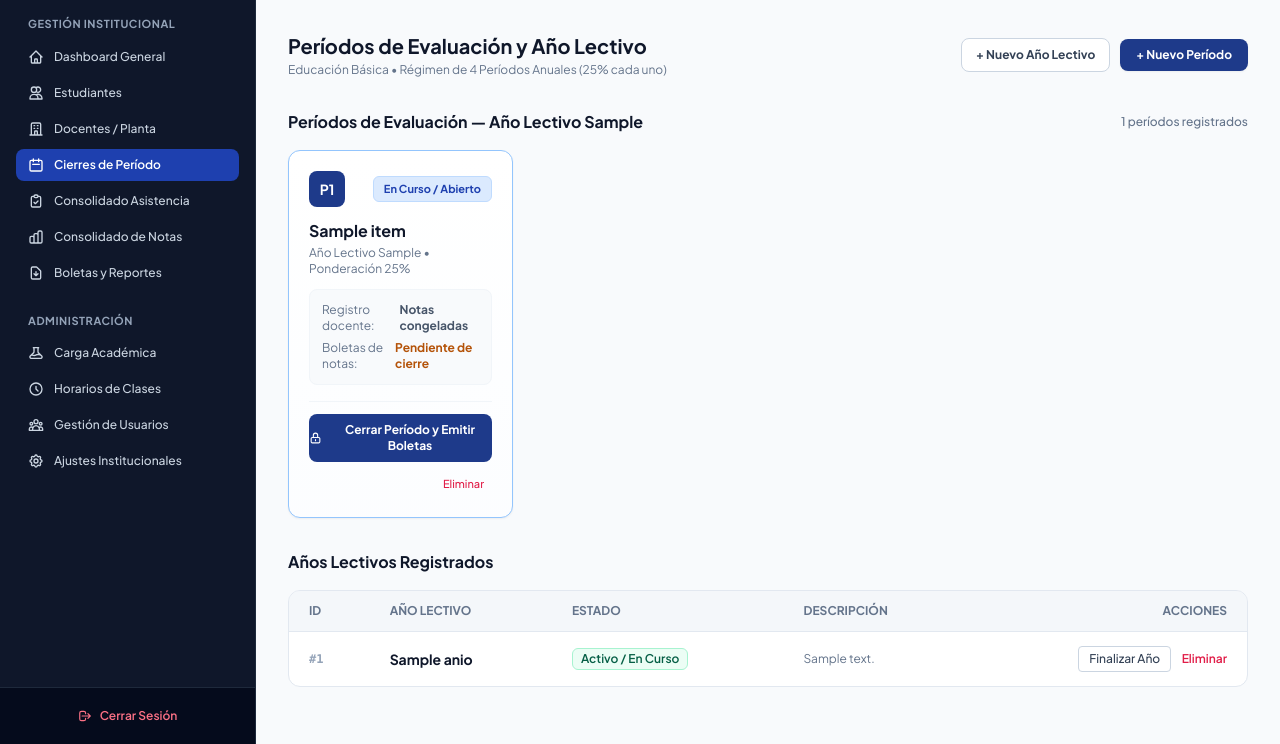
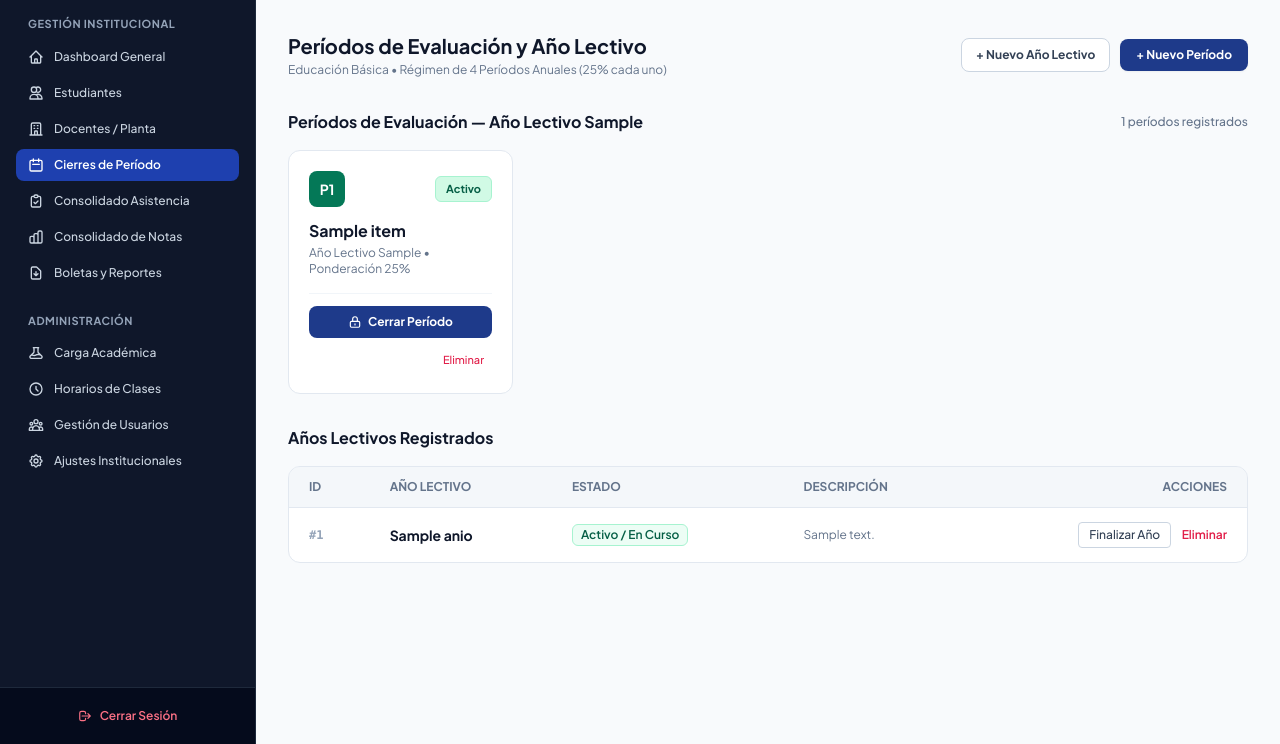
Before and after one commit to Mauriciocoreas25/control_escolar, a Django app: page /periodos/ in a window 1280 px wide. Shown: the part 56-800 px from the top of the page. Run offline with Django 5.2, Linux system fonts and the light colour scheme; a user stored in the database is signed in; tables that the repository leaves empty hold one stand-in row (values such as "Sample post"); grey boxes marked "Sample" are stand-in pictures; a database or web service that is not in the repository returns one stand-in record (values such as "Sample title"); data that the repository does not hold is empty; some libraries are stand-ins or nearby versions.

Commit message:
refactor: Simplificar tarjetas de periodos a solo Activo e Inactivo sin textos explicativos

```diff
--- a/frontend_web/portal/templates/portal/periodos.html
+++ b/frontend_web/portal/templates/portal/periodos.html
@@ -32,19 +32,19 @@
 
     <div class="grid grid-cols-1 sm:grid-cols-2 lg:grid-cols-4 gap-5">
       {% for p in periodos %}
-      <div class="bg-white p-5 rounded-xl border {% if p.estado == 'Cerrado' %}border-emerald-300 shadow-sm bg-gradient-to-b from-white to-emerald-50/20{% else %}border-blue-300 shadow-sm bg-gradient-to-b from-white to-blue-50/20{% endif %} space-y-4 relative flex flex-col justify-between">
+      <div class="bg-white p-5 rounded-xl border border-slate-200 shadow-xs space-y-4 relative flex flex-col justify-between">
         <div class="space-y-3">
           <div class="flex items-center justify-between">
-            <span class="w-9 h-9 rounded-lg {% if p.estado == 'Cerrado' %}bg-emerald-700 text-white{% else %}bg-blue-900 text-white{% endif %} font-bold flex items-center justify-center text-sm shadow-xs">
+            <span class="w-9 h-9 rounded-lg {% if p.estado == 'Cerrado' %}bg-slate-700 text-white{% else %}bg-emerald-700 text-white{% endif %} font-bold flex items-center justify-center text-sm shadow-xs">
               P{{ forloop.counter }}
             </span>
             {% if p.estado == 'Cerrado' %}
-              <span class="px-2.5 py-1 text-[11px] font-bold bg-emerald-100 text-emerald-800 rounded-md border border-emerald-200">
-                Cerrado / Asentado
+              <span class="px-2.5 py-1 text-[11px] font-bold bg-slate-100 text-slate-700 rounded-md border border-slate-200">
+                Inactivo
               </span>
             {% else %}
-              <span class="px-2.5 py-1 text-[11px] font-bold bg-blue-100 text-blue-800 rounded-md border border-blue-200">
-                En Curso / Abierto
+              <span class="px-2.5 py-1 text-[11px] font-bold bg-emerald-100 text-emerald-800 rounded-md border border-emerald-200">
+                Activo
               </span>
             {% endif %}
           </div>
@@ -52,21 +52,6 @@
           <div>
             <h4 class="font-bold text-slate-900 text-base">{{ p.nombre }}</h4>
             <p class="text-xs text-slate-500 mt-0.5">Año Lectivo {{ institucion.anio_lectivo|default:"2026" }} &bull; Ponderación 25%</p>
-          </div>
-
-          <div class="p-3 bg-slate-50 rounded-lg text-xs text-slate-700 space-y-1.5 border border-slate-100">
-            <div class="flex justify-between items-center">
-              <span class="text-slate-500">Registro docente:</span>
-              <strong class="{% if p.estado == 'Abierto' %}text-blue-900{% else %}text-slate-600{% endif %}">
-                {% if p.estado == 'Abierto' %}Habilitado en App{% else %}Notas congeladas{% endif %}
-              </strong>
-            </div>
-            <div class="flex justify-between items-center">
-              <span class="text-slate-500">Boletas de notas:</span>
-              <strong class="{% if p.estado == 'Cerrado' %}text-emerald-700{% else %}text-amber-700{% endif %}">
-                {% if p.estado == 'Cerrado' %}Listas para entrega{% else %}Pendiente de cierre{% endif %}
-              </strong>
-            </div>
           </div>
         </div>
 
@@ -97,7 +82,7 @@
                 {% csrf_token %}
                 <button type="submit" class="w-full py-2 bg-blue-900 hover:bg-blue-950 text-white rounded-lg text-xs font-bold shadow-xs transition text-center flex items-center justify-center gap-1.5" title="Cerrar período, asentar calificaciones y habilitar boletas">
                   <svg class="w-3.5 h-3.5" fill="none" stroke="currentColor" viewBox="0 0 24 24"><path stroke-linecap="round" stroke-linejoin="round" stroke-width="2" d="M12 15v2m-6 4h12a2 2 0 002-2v-6a2 2 0 00-2-2H6a2 2 0 00-2 2v6a2 2 0 002 2zm10-10V7a4 4 0 00-8 0v4h8z"/></svg>
-                  <span>Cerrar Período y Emitir Boletas</span>
+                  <span>Cerrar Período</span>
                 </button>
               </form>
 
```
Also changed, not shown: frontend_web/portal/templates/portal/boletas.html (+4 -12 lines).
